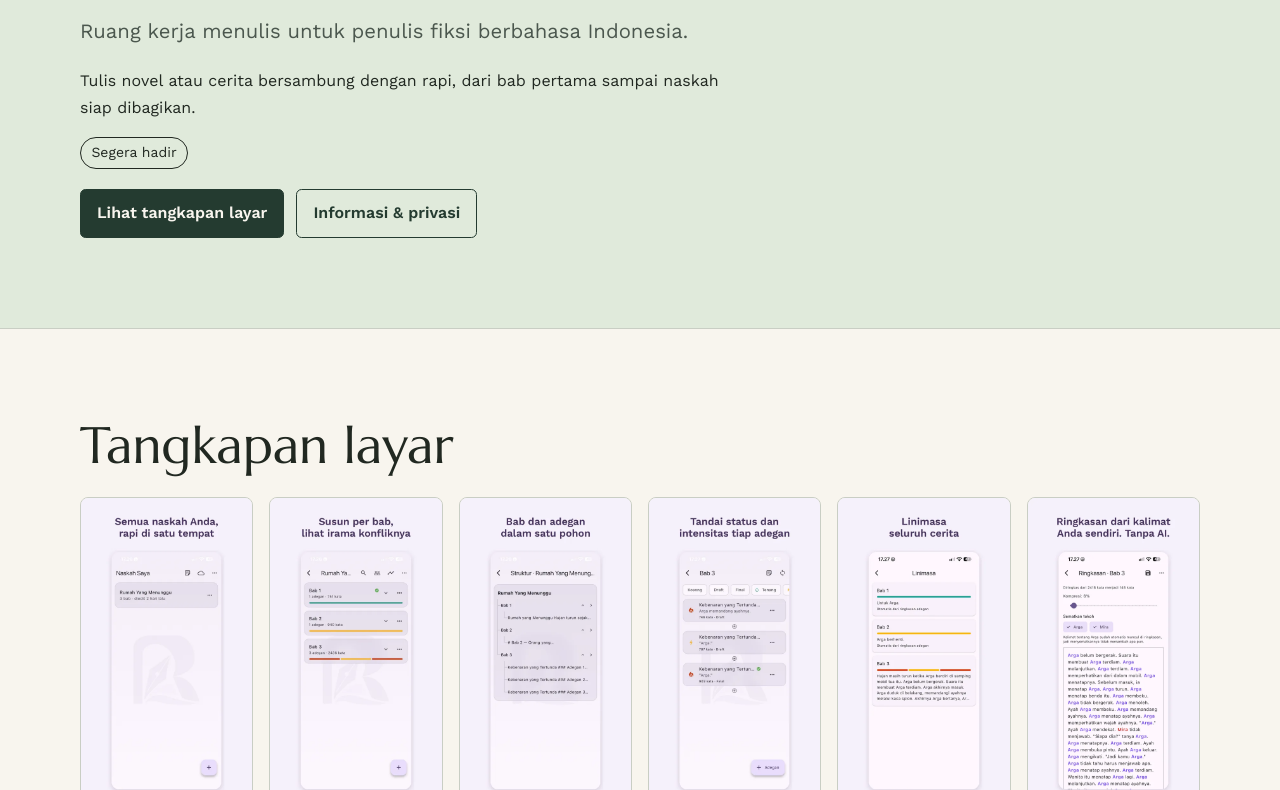
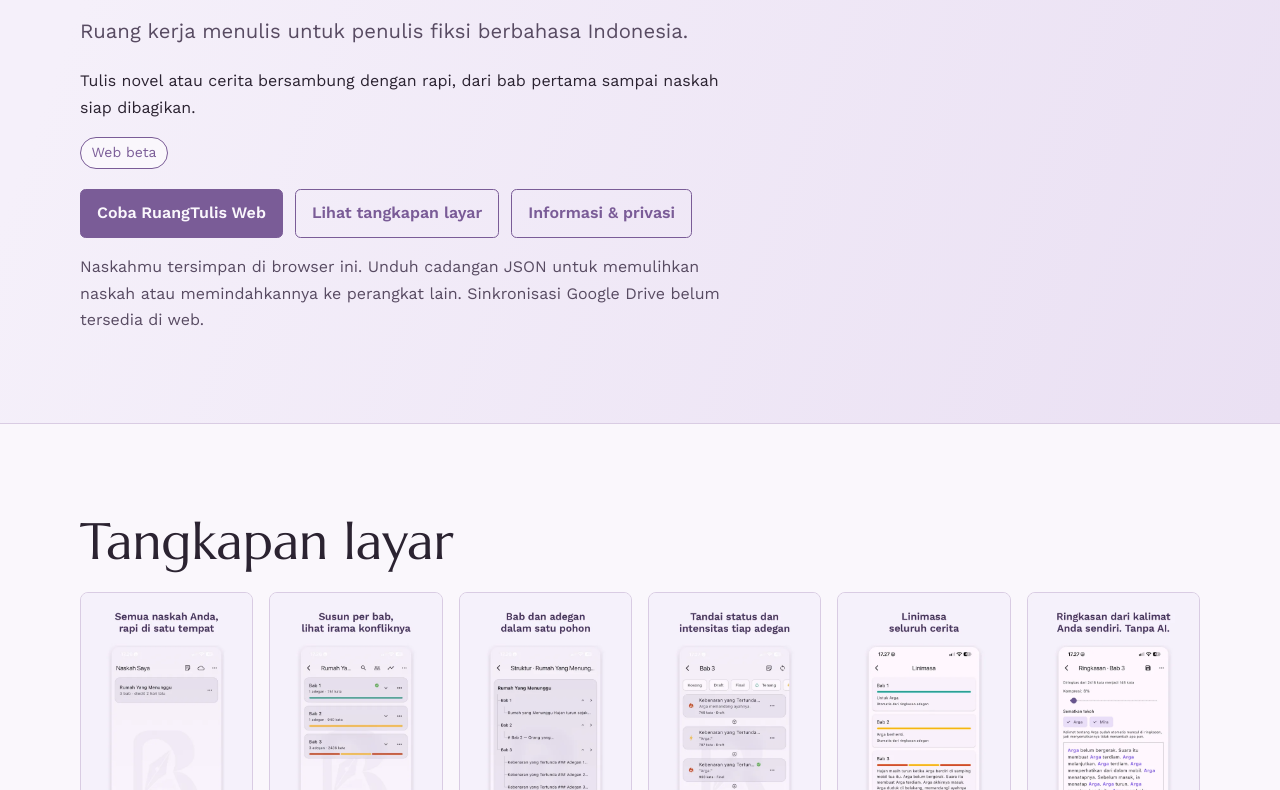
Before and after one commit to assasinotes-pixel/miselia-web, a plain HTML site: page ruangtulis/index.html in a window 1280 px wide. Shown: the part 362-1152 px from the top of the page. Drawn offline with Linux system fonts and the light colour scheme.

Commit message:
Apply product purple themes and link RuangTulis Web beta

```diff
--- a/assets/gaya.css
+++ b/assets/gaya.css
@@ -8,8 +8,7 @@
   --kertas: #f8f5ee;
   --redup: #4b574e;
   --garis: #c9cec4;
-  --hijau: #243b30;
-  --daun: #e0eadb;
+  --aksen: #243b30;
   --pasir: #f1dfc9;
   --lebar: 76rem;
 }
@@ -40,7 +39,7 @@ p { margin: 0 0 1em; }
   top: 1rem;
   left: 1rem;
   transform: translateY(-200%);
-  background: var(--hijau);
+  background: var(--aksen);
   color: white;
   padding: .65rem 1rem;
 }
@@ -70,7 +69,7 @@ p { margin: 0 0 1em; }
 .laman-studio {
   --kertas: #fcfaf3;
   --tinta: #29262a;
-  --hijau: #3d4c36;
+  --aksen: #3d4c36;
   --redup: #50594a;
   --garis: #d9d8ca;
 }
@@ -84,7 +83,26 @@ p { margin: 0 0 1em; }
 }
 .sub, .makna { max-width: 42ch; color: var(--redup); font-size: clamp(1.08rem, 2vw, 1.27rem); }
 .produk-kepala p { max-width: 66ch; }
-.produk-kepala:nth-child(1) { background: var(--daun); }
+.laman-produk {
+  --kertas: #faf7fc;
+  --tinta: #2b2331;
+  --redup: #584b62;
+  --garis: #d9cce3;
+  --permukaan-produk: #f5f0fa;
+  --sorotan-produk: #eae0f3;
+}
+.tema-ruangtulis { --aksen: #7a5c97; }
+.tema-ruangbaca { --aksen: #674c7d; }
+.laman-produk .kepala { background: var(--permukaan-produk); }
+.laman-produk .produk-kepala {
+  background: linear-gradient(110deg, var(--permukaan-produk) 12%, var(--sorotan-produk));
+}
+.laman-produk .lencana { background: var(--kertas); color: var(--aksen); }
+.laman-produk .info { background: var(--sorotan-produk); }
+.laman-produk .nav a[aria-current="page"] { color: var(--aksen); }
+.laman-produk :focus-visible { outline-color: var(--aksen); }
+.catatan-web { margin: 1rem 0 0; color: var(--redup); }
+.tautan-produk { color: var(--aksen); font-weight: 600; }
 .beranda .sub { max-width: 31ch; }
 .beranda .tombol { margin-top: .35rem; }
 .beranda, .bidang-lumut {
@@ -145,15 +163,15 @@ a:hover { text-decoration-thickness: 2px; }
   max-width: 100%;
   overflow-wrap: anywhere;
   padding: .66rem 1rem;
-  border: 1px solid var(--hijau);
+  border: 1px solid var(--aksen);
   border-radius: .35rem;
-  color: var(--hijau);
+  color: var(--aksen);
   text-decoration: none;
   font-weight: 600;
 }
-.tombol.utama { background: var(--hijau); color: var(--kertas); }
+.tombol.utama { background: var(--aksen); color: var(--kertas); }
 .tombol:hover { text-decoration: underline; }
-.kaki { background: var(--hijau); color: var(--kertas); padding-block: 2rem; }
+.kaki { background: var(--aksen); color: var(--kertas); padding-block: 2rem; }
 .kaki p { margin: 0; font-size: .9375rem; }
 
 @media (max-width: 48rem) {
--- a/ruangtulis/index.html
+++ b/ruangtulis/index.html
@@ -4,18 +4,18 @@
 <meta charset="utf-8">
 <meta name="viewport" content="width=device-width, initial-scale=1">
 <title>RuangTulis · Miselia Studio</title>
-<meta name="description" content="Ruang kerja menulis novel dan cerita bersambung untuk penulis fiksi berbahasa Indonesia. Tanpa AI, tanpa iklan, tanpa pelacak.">
+<meta name="description" content="Ruang kerja menulis novel dan cerita bersambung untuk penulis fiksi berbahasa Indonesia. Coba versi web beta langsung di browser.">
 <meta property="og:title" content="RuangTulis · Miselia Studio">
-<meta property="og:description" content="Ruang kerja menulis novel dan cerita bersambung untuk penulis fiksi berbahasa Indonesia. Tanpa AI, tanpa iklan, tanpa pelacak.">
+<meta property="og:description" content="Ruang kerja menulis novel dan cerita bersambung untuk penulis fiksi berbahasa Indonesia. Coba versi web beta langsung di browser.">
 <link rel="canonical" href="https://miseliastudio.com/ruangtulis/">
 <meta property="og:url" content="https://miseliastudio.com/ruangtulis/">
-<meta name="theme-color" content="#f8f5ee">
+<meta name="theme-color" content="#f5f0fa">
 <link rel="icon" type="image/svg+xml" href="../assets/logo/miselia-tunas-180-favicon.svg">
 <link rel="icon" type="image/png" href="../assets/logo/miselia-tunas-180-favicon.png">
 <link rel="preload" href="../assets/font/marcellus-latin-400-normal.woff2" as="font" type="font/woff2" crossorigin>
 <link rel="stylesheet" href="../assets/gaya.css">
 </head>
-<body>
+<body class="laman-produk tema-ruangtulis">
 <a class="lewati" href="#konten">Langsung ke konten</a>
 <header class="kepala"><div class="wadah">
 <a class="logo" href="../" aria-label="Miselia Studio, beranda"><img src="../assets/logo/miselia-tunas-180-horizontal-arang.svg" alt="Miselia Studio" width="222" height="64"></a>
@@ -28,11 +28,13 @@
 <h1>RuangTulis</h1>
 <p class="sub">Ruang kerja menulis untuk penulis fiksi berbahasa Indonesia.</p>
 <p>Tulis novel atau cerita bersambung dengan rapi, dari bab pertama sampai naskah siap dibagikan.</p>
-<span class="lencana">Segera hadir</span>
+<span class="lencana">Web beta</span>
 <div class="tautan-baris">
-  <a class="tombol utama" href="#tangkapan-layar">Lihat tangkapan layar</a>
+  <a class="tombol utama" href="https://ruangtulis.miseliastudio.com/" aria-describedby="catatan-web">Coba RuangTulis Web</a>
+  <a class="tombol" href="#tangkapan-layar">Lihat tangkapan layar</a>
   <a class="tombol" href="#informasi">Informasi &amp; privasi</a>
 </div>
+<p class="catatan-web" id="catatan-web">Naskahmu tersimpan di browser ini. Unduh cadangan JSON untuk memulihkan naskah atau memindahkannya ke perangkat lain. Sinkronisasi Google Drive belum tersedia di web.</p>
 </div></section>
 <section class="bagian" id="tangkapan-layar"><div class="wadah">
 <h2>Tangkapan layar</h2>
@@ -57,7 +59,7 @@
 <li>Penanda intensitas konflik</li>
 <li>Riwayat versi tulisan</li>
 <li>Ekspor ke PDF dan DOCX</li>
-<li>Sinkronisasi opsional ke Google Drive milikmu sendiri</li>
+<li>Sinkronisasi opsional ke Google Drive di versi Android</li>
 </ul>
 </div>
 <div>
@@ -65,9 +67,10 @@
 <ul class="daftar">
 <li><strong>Tanpa AI</strong>: setiap kata adalah tulisanmu.</li>
 <li>Tanpa iklan dan tanpa pelacak.</li>
-<li>Tanpa server pengembang. Naskahmu tersimpan di perangkatmu, atau di Google Drive milikmu kalau kamu mengaktifkan sinkronisasi.</li>
+<li>Tanpa server pengembang. Naskah disimpan di browser pada versi web. Versi Android menyimpannya di perangkat, dengan opsi sinkronisasi ke Google Drive milikmu.</li>
 </ul>
 <div class="info">
+<h3>Versi Android</h3>
 <p class="harga">Rp9.900</p>
 <p>Harga sekali beli saat tersedia di Google Play.</p>
 </div>
```
Also changed, not shown: ruangbaca/index.html (+2 -2 lines), tentang/index.html (+1 -0 lines).
